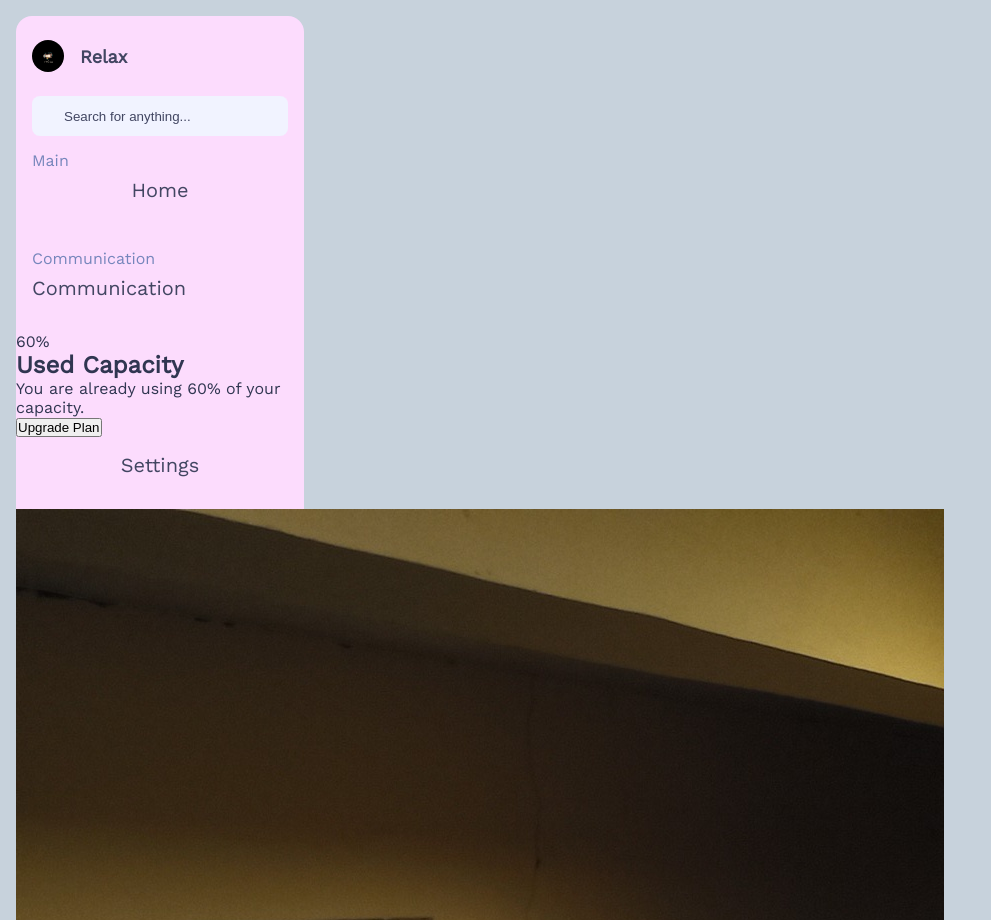
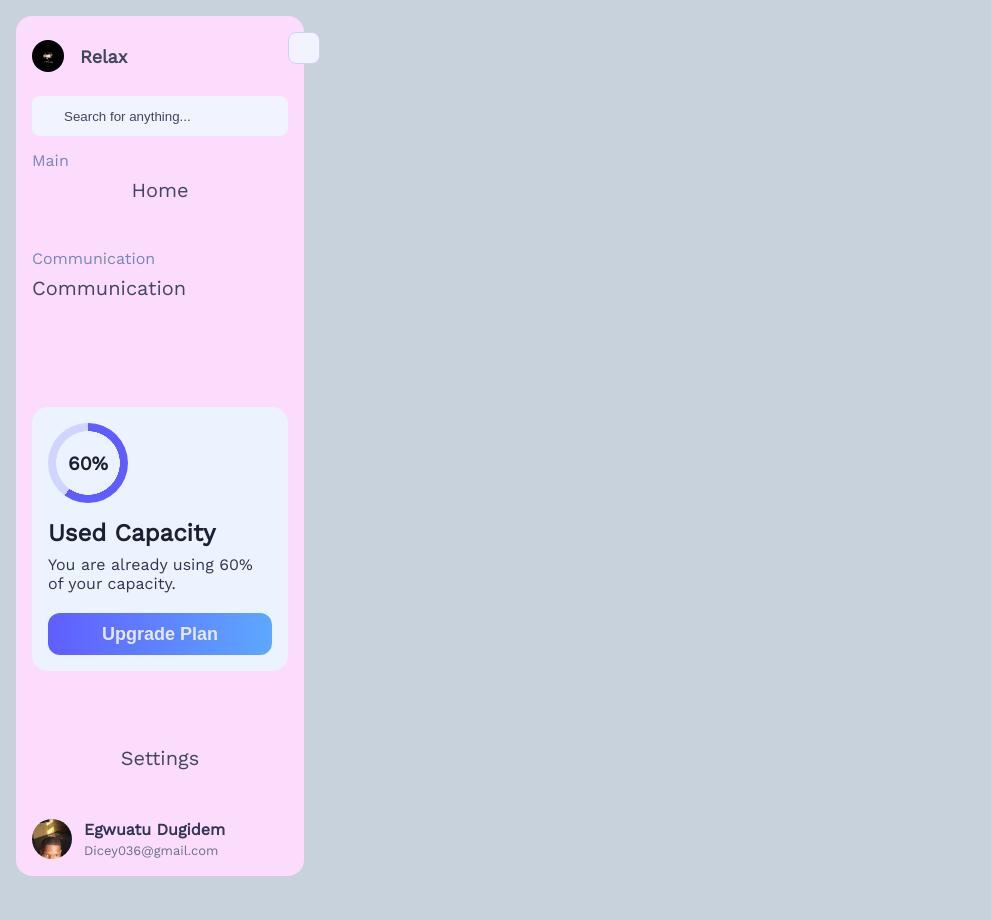
Before and after one commit to DeeNue36/Sidebar-Menu, a plain HTML site: page index.html in a window 1280 px wide. Shown: the top 920 px of the page, without its empty margins (0-991 px from the left). After the commit the page ends 876 px from the top, so only its background shows below. Drawn offline with nearby package versions, Linux system fonts and the light colour scheme.

Commit message:
css updated

```diff
--- a/styles.css
+++ b/styles.css
@@ -295,3 +295,163 @@ body.collapsed h2{
 }
 
 /* sidebar action */
+
+.sidebar-action-container{
+    /* overflow-x: hidden; */
+    margin: 0 16px;
+    margin-top: auto;
+}
+
+.sidebar-action{
+    padding: 16px;
+    background-color: var(--cta-background);
+    border-radius: 16px;
+    min-width: 16rem;
+    color: var(--cta-text);
+    animation: fadeIn 0.2s ease-in-out;
+}
+
+.sidebar-action h2{
+    margin-bottom: 8px;
+}
+
+.sidebar-action p{
+    margin-bottom: 12px;
+    margin-top: 8px;
+    color: var(--text);
+}
+
+.sidebar-action button{
+    border: 0px;
+    margin-top: 8px;
+    width: 100%;
+    cursor: pointer;
+    font-weight: 600;
+    height: 42px;
+    font-size: 18px;
+    color: var(--neutral);
+    border-radius: 12px;
+    background: linear-gradient(90deg, var(--sidebar-primary) -0.38%, var(--sidebar-primary-light) 100.02%);
+}
+
+.sidebar-action .progress-bar{
+    width: 80px;
+    height: 80px;
+    border-radius: 50%;
+    font-size: larger;
+    display: flex;
+    font-weight: 600;
+    align-items: center;
+    justify-content: center;
+    background: radial-gradient(closest-side, var(--cta-background) 79%, transparent 80% 100%), conic-gradient(var(--sidebar-primary)60%, var(--cta-background-darker) 0);
+    margin-bottom: 16px;
+}
+
+.body.collapsed .sidebar-action{
+    display: none;
+}
+
+/* profile part/section */
+
+.sidebar-profile{
+    margin-top: 16px;
+    display: flex;
+    align-items: center;
+    gap: 12px;
+    flex-direction: row;
+    padding: 0 16px;
+    color: var(--text-link);
+    overflow-x: hidden;
+    min-height: 42px;
+}
+
+.avatar-container{
+    position: relative;
+    display: flex;
+}
+
+.avatar{
+    display: block;
+    width: 40px;
+    height: 40px;
+    object-fit: cover;
+    cursor: pointer;
+    border-radius: 50%;
+}
+
+.avatar-name{
+    display: flex;
+    flex-direction: column;
+    gap: 4px;
+    white-space: nowrap;
+    animation: fadeIn 0.2s ease-in-out;
+}
+
+.username{
+    font-weight: 600;
+    text-align: left;
+    color: var(--text);
+    animation: fadeIn 0.2s ease-in-out;
+}
+
+.email{
+    color: var(--text-lighter);
+    font-size: 13px;
+    animation: fadeIn 0.2s ease-in-out;
+}
+
+.logout{
+    animation: fadeIn 0.2s ease-in-out;
+    margin-left: auto;
+}
+
+.logout svg{
+    color: var(--logout);
+}
+
+.body.collapsed .logout{
+    display: none;
+}
+
+/* expand button */
+
+.expand-button{
+    position: absolute;
+    display: grid;
+    place-items: center;
+    cursor: pointer;
+    right: -16px;
+    border: 1px solid var(--cta-background-border);
+    background-color: var(--background);
+    z-index: 2;
+    width: 32px;
+    height: 32px;
+    border-radius: 8px;
+}
+
+.expand-button svg{
+    transform: rotate(-180deg);
+    stroke: var(--expand-button);
+    width: 20px;
+    height: 20px;
+}
+
+.body.collapsed .expand-button svg{
+    transform: rotate(-360deg);
+}
+
+.bottom-links{
+    margin-top: auto;
+}
+
+@keyframes fadeIn {
+    from {
+        width: 0px;
+        opacity: 0;
+    }
+
+    to {
+        opacity: 1;
+        width: 100%;
+    }
+}
```
